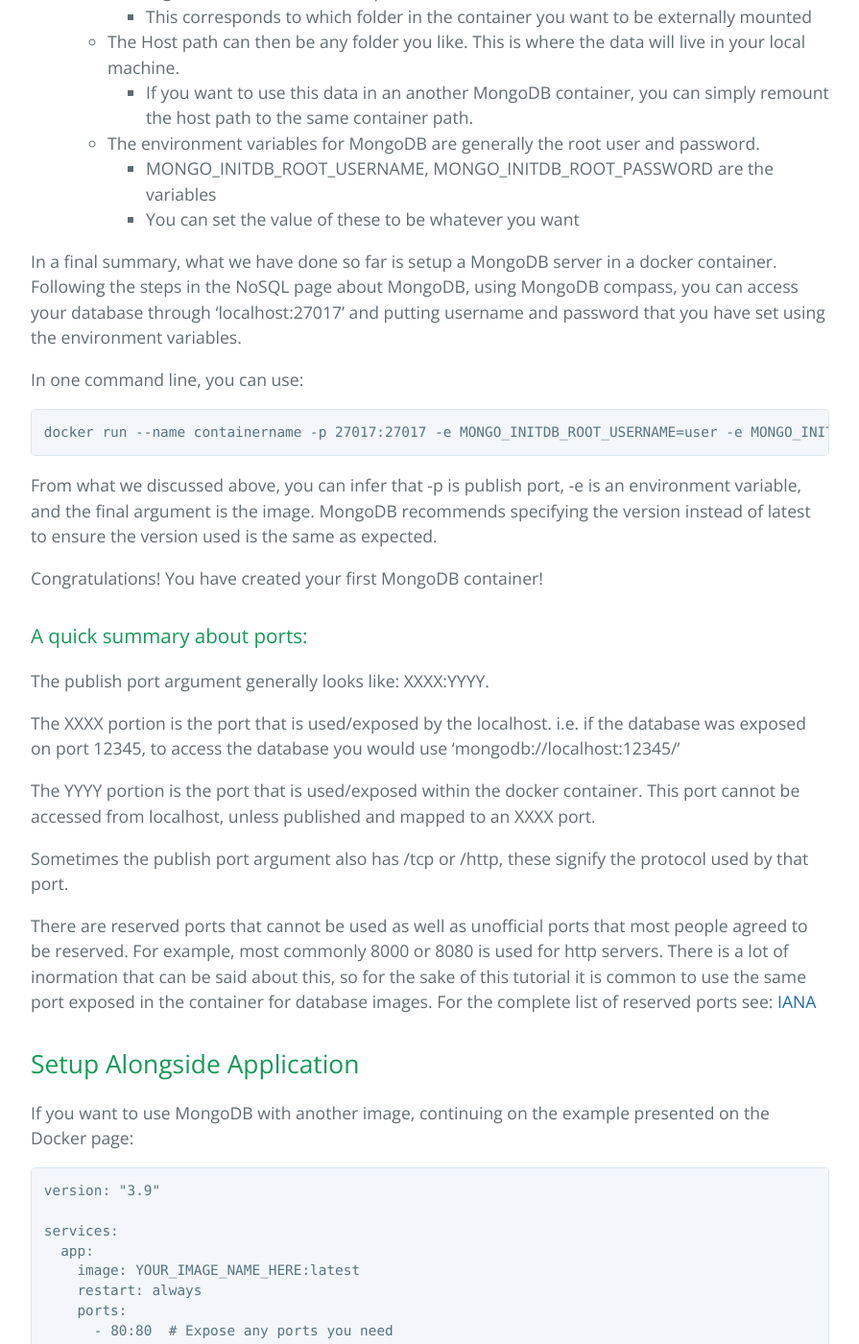
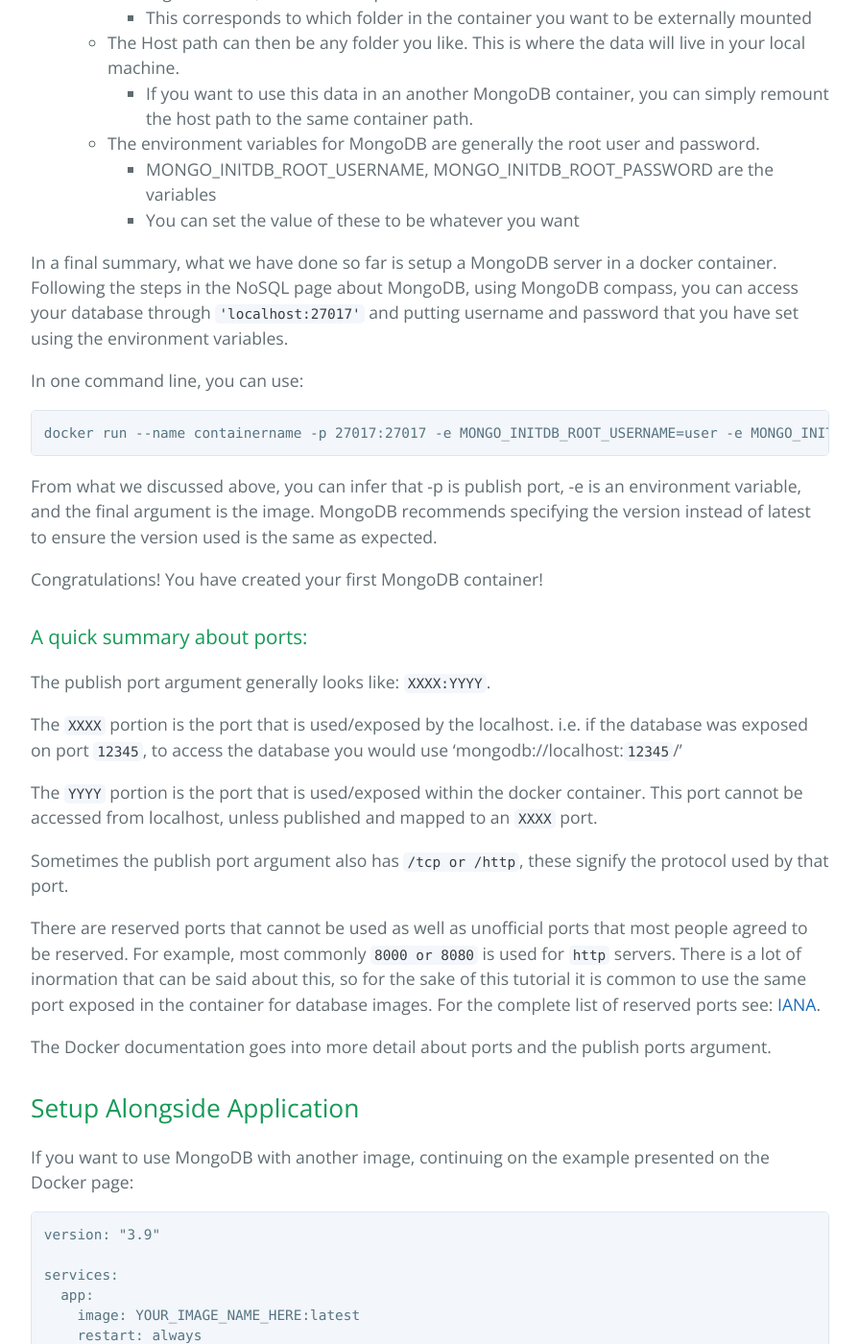
Before and after one commit to learning-software-engineering/learning-software-engineering.github.io, a Jekyll site: the page built from Topics/Development_Process/MongoDB_in_Docker.md, in a window 1280 px wide and 1400 px high, scrolled down 1541 px. Shown: the whole window at 96% size, without its empty margins (192-1087 px from the left). Built offline with Jekyll 4.4.1, drawn with Linux system fonts in a browser that asks for light colours; our own code applies the rules of GitHub Pages for plain Markdown files; some of the changed text lies outside the part shown.

Commit message:
Add color and bolding
Added color and bolding to make key information stand out.

```diff
--- a/Topics/Development_Process/MongoDB_in_Docker.md
+++ b/Topics/Development_Process/MongoDB_in_Docker.md
@@ -21,9 +21,9 @@
 
 If you just want to get a database server up and running, the easiest way is to use Docker Desktop's GUI. Navigate to the 'Images' tab on the left hand tab, and find the 'mongodb-community-server' image that you just pulled. Under actions click the run button and it will open up a popup prompting you to input optional settings. The only absolutely necessary field to input to get up and running is the 'Ports' field. [Read about ports here.](./MongoDB_in_Docker.md#a-quick-summary-about-ports)
 
-In the port field, you can see that Docker Desktop already fills in the container port and control protocol for you (27017/tcp), so all we have to do is input the host port. We can use the same port (27017) as common.
+In the port field, you can see that Docker Desktop already fills in the container port and control protocol for you (`27017/tcp`), so all we have to do is input the host port. We can use the same port (`27017`) as common.
 
-If you have multiple MongoDB containers running at once, using 27016 or other numbers around is also possible.
+If you have multiple MongoDB containers running at once, using `27016` or other numbers around is also possible.
 
 If you have other images running as well, docker will not allow multiple images to use the same port.
 
@@ -32,7 +32,7 @@
 - Container name is self explanatory, this makes it easier to find and manage running containers
 - Volumes allows for data to persist even when the container is removed/not running.
     - This is often ideal when having to make changes to the image and recomposing, as you wouldn't want to lose your databases' data.
-    - In MongoDB's case, the container path MUST be '/data/db'
+    - In MongoDB's case, the container path **MUST** be '/data/db'
         - This corresponds to which folder in the container you want to be externally mounted
     - The Host path can then be any folder you like. This is where the data will live in your local machine.
         - If you want to use this data in an another MongoDB container, you can simply remount the host path to the same container path.
@@ -40,7 +40,7 @@
         - MONGO_INITDB_ROOT_USERNAME, MONGO_INITDB_ROOT_PASSWORD are the variables
         - You can set the value of these to be whatever you want
 
-In a final summary, what we have done so far is setup a MongoDB server in a docker container. Following the steps in the NoSQL page about MongoDB, using MongoDB compass, you can access your database through 'localhost:27017' and putting username and password that you have set using the environment variables.
+In a final summary, what we have done so far is setup a MongoDB server in a docker container. Following the steps in the NoSQL page about MongoDB, using MongoDB compass, you can access your database through `'localhost:27017'` and putting username and password that you have set using the environment variables.
 
 In one command line, you can use:
 
@@ -54,15 +54,17 @@
 
 ### A quick summary about ports:
 
-The publish port argument generally looks like: XXXX:YYYY.
+The publish port argument generally looks like: `XXXX:YYYY`.
 
-The XXXX portion is the port that is used/exposed by the localhost. i.e. if the database was exposed on port 12345, to access the database you would use 'mongodb://localhost:12345/'
+The `XXXX` portion is the port that is used/exposed by the localhost. i.e. if the database was exposed on port `12345`, to access the database you would use 'mongodb://localhost:`12345`/'
 
-The YYYY portion is the port that is used/exposed within the docker container. This port cannot be accessed from localhost, unless published and mapped to an XXXX port.
+The `YYYY` portion is the port that is used/exposed within the docker container. This port cannot be accessed from localhost, unless published and mapped to an `XXXX` port.
 
-Sometimes the publish port argument also has /tcp or /http, these signify the protocol used by that port.
+Sometimes the publish port argument also has `/tcp or /http`, these signify the protocol used by that port.
 
-There are reserved ports that cannot be used as well as unofficial ports that most people agreed to be reserved. For example, most commonly 8000 or 8080 is used for http servers. There is a lot of inormation that can be said about this, so for the sake of this tutorial it is common to use the same port exposed in the container for database images. For the complete list of reserved ports see: [IANA](https://www.iana.org/assignments/service-names-port-numbers/service-names-port-numbers.xhtml)
+There are reserved ports that cannot be used as well as unofficial ports that most people agreed to be reserved. For example, most commonly `8000 or 8080` is used for `http` servers. There is a lot of inormation that can be said about this, so for the sake of this tutorial it is common to use the same port exposed in the container for database images. For the complete list of reserved ports see: [IANA](https://www.iana.org/assignments/service-names-port-numbers/service-names-port-numbers.xhtml).
+
+The Docker documentation goes into more detail about ports and the publish ports argument.
 
 ## Setup Alongside Application
 
```
